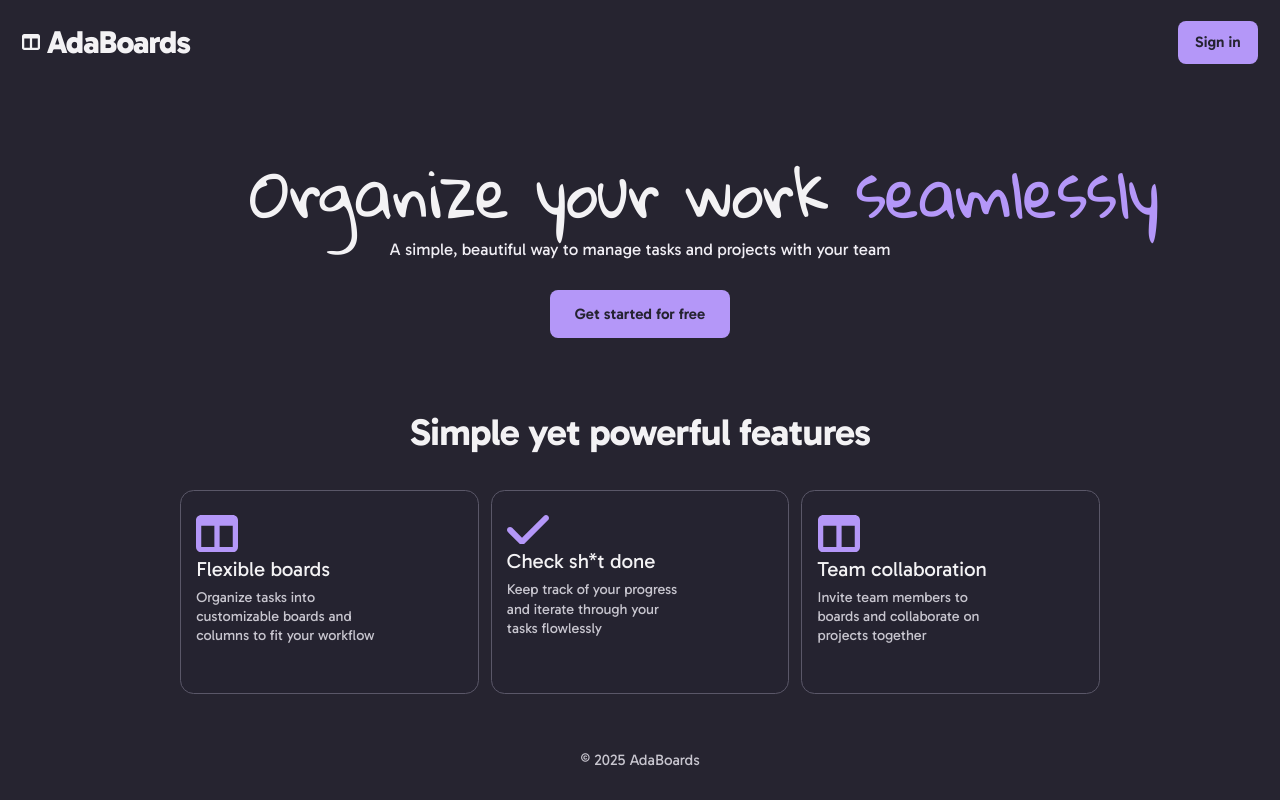
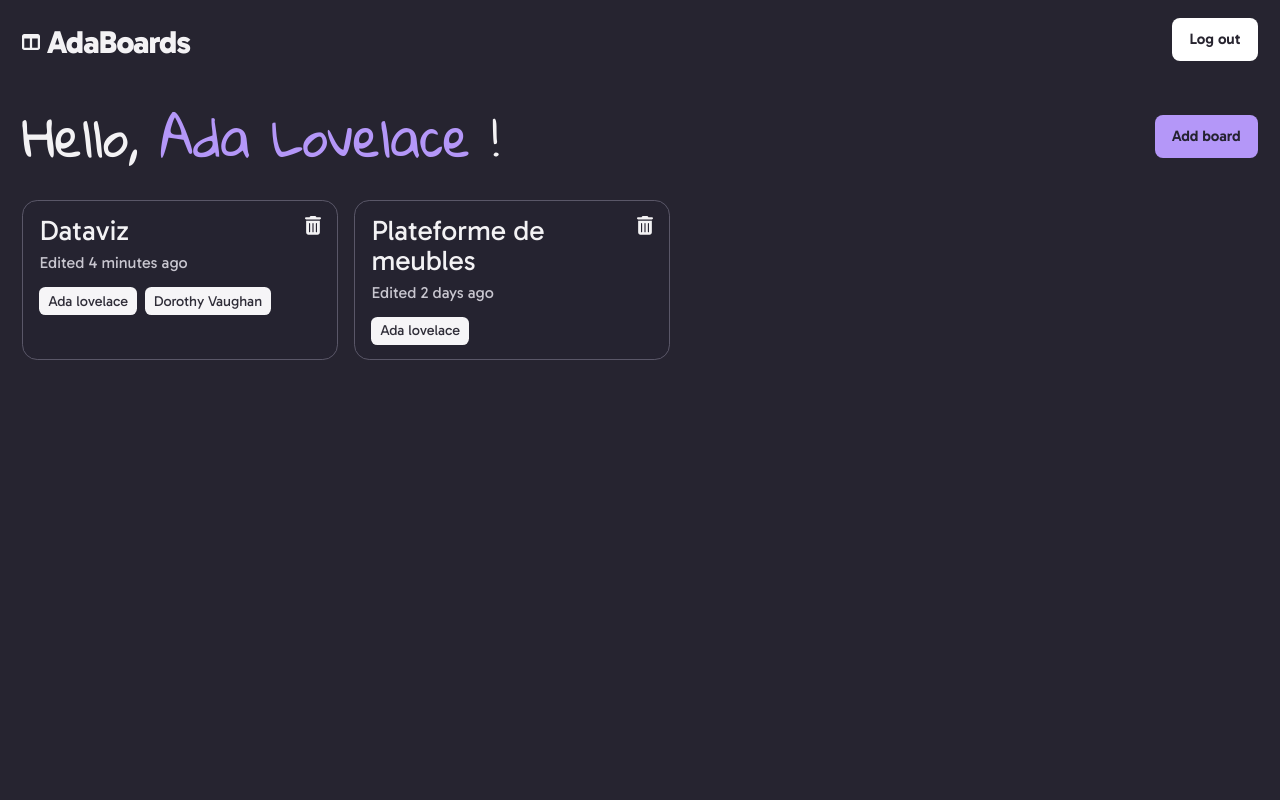
Before and after one commit to BiggestMathematician/adaboards, a React (Vite) app: page /home in a window 1280 px wide. Before the commit this address led to /. Built offline with nearby package versions, Linux system fonts and the light colour scheme.

Commit message:
added homepage and linked it to /home with boards view

```diff
--- a/src/App.css
+++ b/src/App.css
@@ -184,6 +184,117 @@ a {
   font-size: 0.95rem;
 }
 
+.home-shell {
+  min-height: 100vh;
+  padding: 0;
+}
+
+.home-page {
+  width: 100%;
+  min-height: 100vh;
+  margin: 0;
+  padding: 1.15rem 1.4rem;
+  color: var(--color-light);
+  background: #262430;
+  border: 0;
+}
+
+.home-header {
+  display: flex;
+  align-items: flex-start;
+  justify-content: space-between;
+  gap: 1rem;
+}
+
+.home-actions {
+  display: flex;
+  gap: 0.75rem;
+}
+
+.btn-ghost-light {
+  background: #ffffff;
+  color: #282530;
+}
+
+.home-title {
+  margin: 0;
+  font-family: 'Gloria Hallelujah', 'Comic Sans MS', 'Trebuchet MS', 'Segoe UI', sans-serif;
+  font-size: clamp(2rem, 4vw, 3.2rem);
+  letter-spacing: -0.02em;
+}
+
+.home-title-row {
+  margin: 2rem 0 1.55rem;
+  display: flex;
+  align-items: center;
+  justify-content: space-between;
+  gap: 1rem;
+}
+
+.home-title span {
+  color: var(--clr-primary);
+}
+
+.home-boards {
+  display: grid;
+  grid-template-columns: repeat(auto-fill, minmax(290px, 1fr));
+  gap: 1rem;
+  max-width: 980px;
+}
+
+.board-card {
+  border: 1px solid #5a5768;
+  border-radius: 0.95rem;
+  background: rgba(37, 35, 49, 0.75);
+  padding: 0.95rem 1rem 0.9rem;
+}
+
+.board-card-head {
+  display: flex;
+  align-items: flex-start;
+  justify-content: space-between;
+  gap: 0.75rem;
+}
+
+.board-card-head h2 {
+  margin: 0;
+  font-size: clamp(1.3rem, 2.2vw, 2rem);
+  line-height: 1.05;
+}
+
+.delete-board {
+  display: inline-flex;
+  align-items: center;
+  justify-content: center;
+  border: 0;
+  background: transparent;
+  color: var(--color-light);
+  padding: 0;
+  cursor: pointer;
+  line-height: 0;
+}
+
+.board-updated {
+  margin: 0.35rem 0 0;
+  color: var(--color-muted);
+  font-size: 1rem;
+}
+
+.board-members {
+  display: flex;
+  flex-wrap: wrap;
+  gap: 0.5rem;
+  margin-top: 0.75rem;
+}
+
+.member-pill {
+  background: #f6f5f7;
+  color: #2f2d38;
+  border-radius: 0.4rem;
+  padding: 0.2rem 0.55rem;
+  font-size: 0.9rem;
+}
+
 .auth-shell {
   min-height: 100vh;
   padding: 0;
@@ -294,6 +405,21 @@ a {
     gap: 0.7rem;
   }
 
+  .home-page {
+    padding-inline: 0.9rem;
+  }
+
+  .home-actions {
+    width: auto;
+  }
+
+  .home-title-row {
+    margin-top: 1.4rem;
+    margin-bottom: 1.2rem;
+    align-items: flex-start;
+    flex-direction: column;
+  }
+
   .auth-card {
     margin-top: 5.5rem;
   }
--- a/src/App.tsx
+++ b/src/App.tsx
@@ -1,5 +1,6 @@
 import './App.css'
 import { BrowserRouter, Navigate, Route, Routes } from 'react-router-dom'
+import { HomePage } from './pages/HomePage'
 import { LandingPage } from './pages/LandingPage'
 import { LoginPage } from './pages/LoginPage'
 import { SignupPage } from './pages/SignupPage'
@@ -9,6 +10,7 @@ function App() {
     <BrowserRouter>
       <Routes>
         <Route path="/" element={<LandingPage />} />
+        <Route path="/home" element={<HomePage />} />
         <Route path="/login" element={<LoginPage />} />
         <Route path="/signup" element={<SignupPage />} />
         <Route path="*" element={<Navigate to="/" replace />} />
--- /dev/null
+++ b/src/components/icons/BinIcon.tsx
@@ -0,0 +1,25 @@
+import type { SVGProps } from 'react'
+
+type IconProps = Omit<SVGProps<SVGSVGElement>, 'color'> & {
+  size?: number
+  color?: string
+}
+
+export function BinIcon({ size = 24, color = 'currentColor', ...props }: IconProps) {
+  return (
+    <svg
+      width={size}
+      height={(size * 28) / 24}
+      viewBox="0 0 24 28"
+      fill="none"
+      xmlns="http://www.w3.org/2000/svg"
+      aria-hidden="true"
+      {...props}
+    >
+      <path
+        d="M7.24286 0.967969C7.53214 0.371875 8.12679 0 8.775 0H15.225C15.8732 0 16.4679 0.371875 16.7571 0.967969L17.1429 1.75H22.2857C23.2339 1.75 24 2.53203 24 3.5C24 4.46797 23.2339 5.25 22.2857 5.25H1.71429C0.766071 5.25 0 4.46797 0 3.5C0 2.53203 0.766071 1.75 1.71429 1.75H6.85714L7.24286 0.967969ZM1.71429 7H22.2857V24.5C22.2857 26.4305 20.7482 28 18.8571 28H5.14286C3.25179 28 1.71429 26.4305 1.71429 24.5V7ZM6.85714 10.5C6.38571 10.5 6 10.8938 6 11.375V23.625C6 24.1063 6.38571 24.5 6.85714 24.5C7.32857 24.5 7.71429 24.1063 7.71429 23.625V11.375C7.71429 10.8938 7.32857 10.5 6.85714 10.5ZM12 10.5C11.5286 10.5 11.1429 10.8938 11.1429 11.375V23.625C11.1429 24.1063 11.5286 24.5 12 24.5C12.4714 24.5 12.8571 24.1063 12.8571 23.625V11.375C12.8571 10.8938 12.4714 10.5 12 10.5ZM17.1429 10.5C16.6714 10.5 16.2857 10.8938 16.2857 11.375V23.625C16.2857 24.1063 16.6714 24.5 17.1429 24.5C17.6143 24.5 18 24.1063 18 23.625V11.375C18 10.8938 17.6143 10.5 17.1429 10.5Z"
+        fill={color}
+      />
+    </svg>
+  )
+}
--- /dev/null
+++ b/src/pages/HomePage.tsx
@@ -0,0 +1,72 @@
+import { BoardIcon } from '../components/icons/BoardIcon'
+import { BinIcon } from '../components/icons/BinIcon'
+
+const boardCards = [
+  {
+    id: 'dataviz',
+    title: 'Dataviz',
+    updatedAt: 'Edited 4 minutes ago',
+    members: ['Ada lovelace', 'Dorothy Vaughan'],
+  },
+  {
+    id: 'plateforme',
+    title: 'Plateforme de meubles',
+    updatedAt: 'Edited 2 days ago',
+    members: ['Ada lovelace'],
+  },
+]
+
+export function HomePage() {
+  return (
+    <main className="home-shell">
+      <section className="home-page">
+        <header className="home-header">
+          <p className="brand">
+            <span className="brand-icon" aria-hidden="true">
+              <BoardIcon size={18} color="var(--color-light)" />
+            </span>
+            AdaBoards
+          </p>
+
+          <div className="home-actions">
+            <button type="button" className="btn btn-ghost-light">
+              Log out
+            </button>
+          </div>
+        </header>
+
+        <div className="home-title-row">
+          <h1 className="home-title">
+            Hello, <span>Ada Lovelace</span> !
+          </h1>
+          <button type="button" className="btn">
+            Add board
+          </button>
+        </div>
+
+        <section className="home-boards">
+          {boardCards.map((board) => (
+            <article key={board.id} className="board-card">
+              <div className="board-card-head">
+                <h2>{board.title}</h2>
+                <button type="button" className="delete-board" aria-label="Delete board">
+                  <BinIcon size={16} color="var(--color-light)" />
+                </button>
+              </div>
+
+              <p className="board-updated">{board.updatedAt}</p>
+
+              <div className="board-members">
+                {board.members.map((member) => (
+                  <span key={member} className="member-pill">
+                    {member}
+                  </span>
+                ))}
+              </div>
+            </article>
+          ))}
+        </section>
+      </section>
+    </main>
+  )
+}
```
